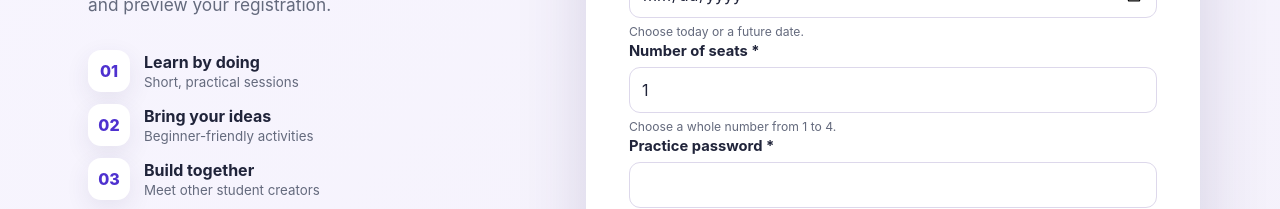
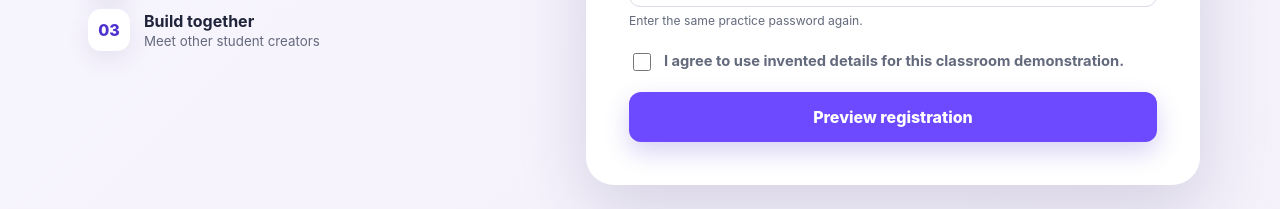
Before and after one commit to ssoziderrick/workshop-registration-M25D14-008, a plain HTML site: page my registration/index.html in a window 1280 px wide. Shown: the part 748-957 px from the top of the page. Drawn offline with Linux system fonts and the light colour scheme.

Commit message:
edited the style css

```diff
--- a/my registration/styles.css
+++ b/my registration/styles.css
@@ -73,7 +73,8 @@
 
 .form-grid {
   display: grid;
-  /* CSS1: Add two equal columns and the gap values from the lab guide. */
+  grid-template-columns: 1fr 1fr;
+  gap: 17px 18px;
 }
 
 .field { min-width: 0; }
@@ -107,7 +108,8 @@
   min-height: 50px;
   border: 0;
   border-radius: 12px;
-  /* CSS2: Add the background and text colour from the lab guide. */
+  background: var(--accent);
+  color: white;
   font-weight: 800;
   cursor: pointer;
   box-shadow: 0 10px 24px rgba(79, 49, 207, 0.22);
```
